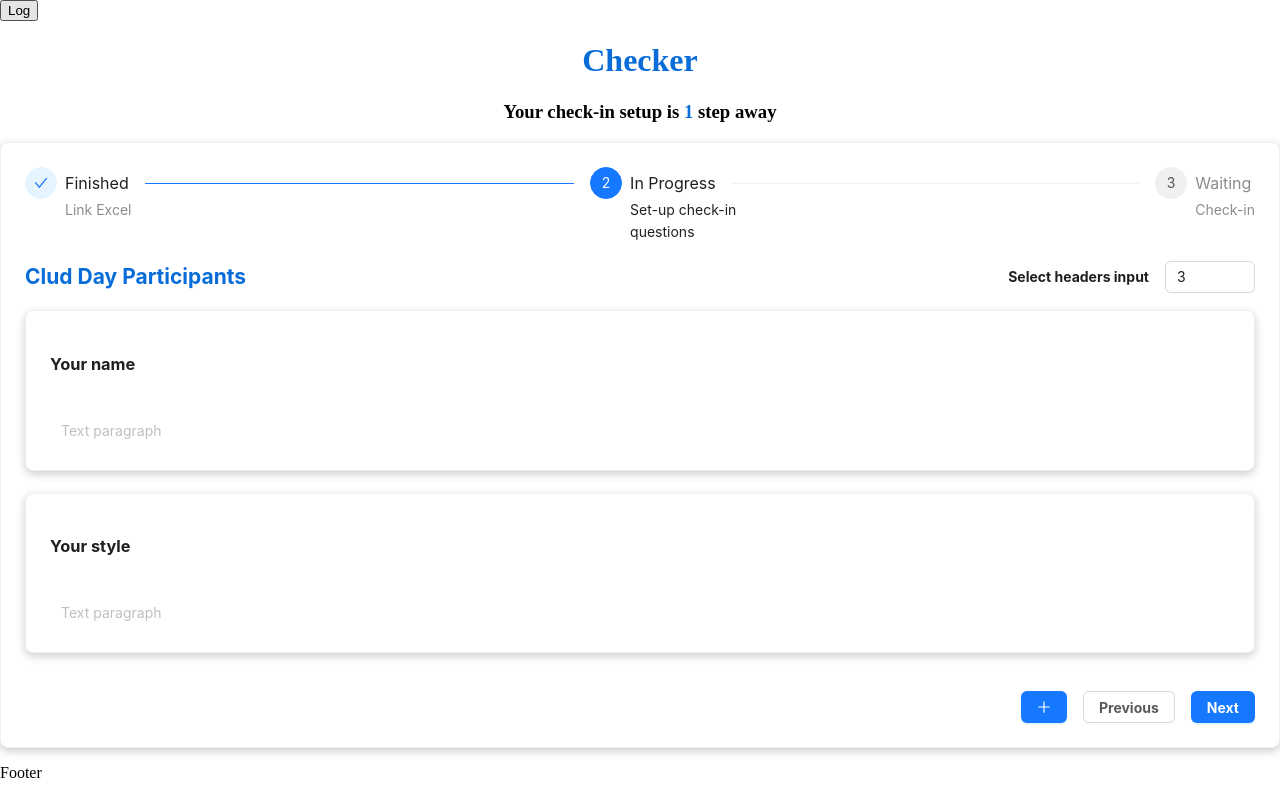
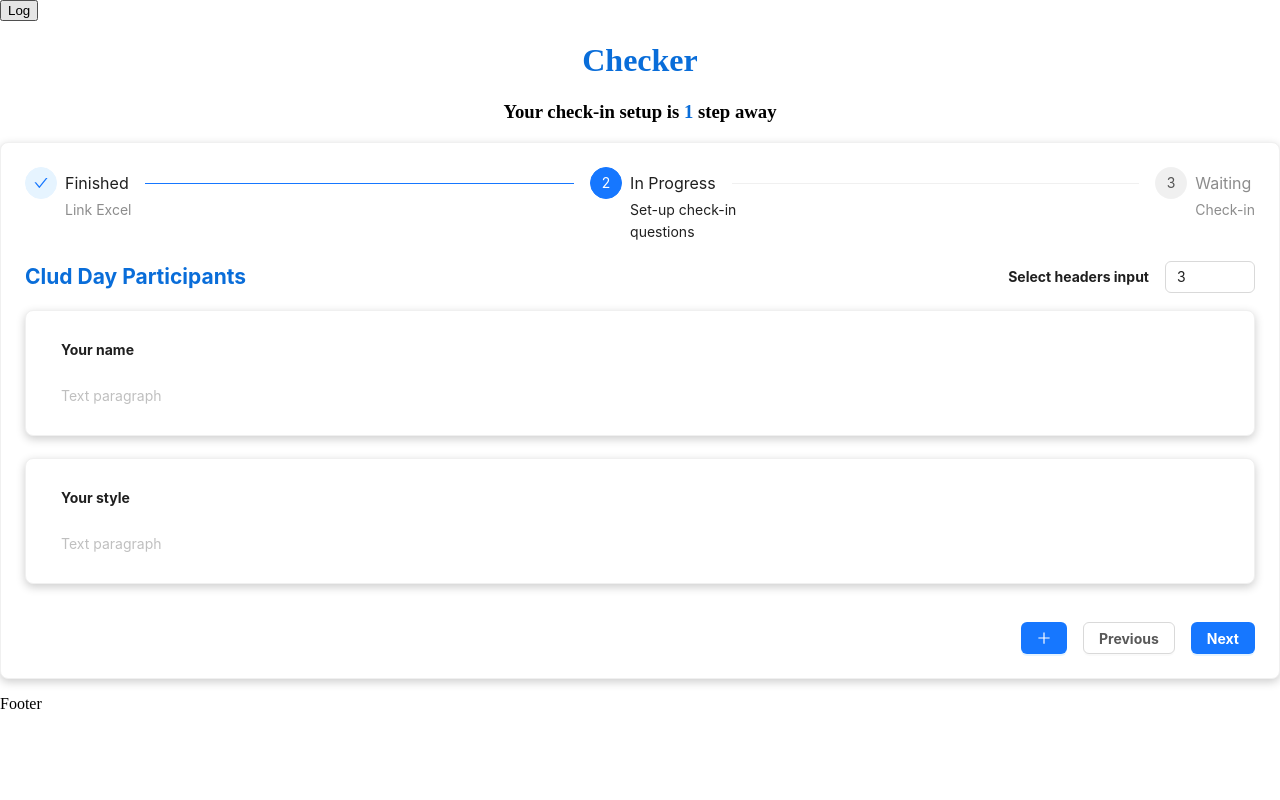
Before and after one commit to RMIT-FinTech-Club/Check-in-System, a Next.js app: page /setup in a window 1280 px wide. Built offline with nearby package versions, Linux system fonts and the light colour scheme.

Commit message:
Add focus input when a question form is edit

```diff
--- a/app/components/QuestionForm.jsx
+++ b/app/components/QuestionForm.jsx
@@ -60,7 +60,8 @@ export default function QuestionForm({
   function handleFocus() {
     if (edit == true) return;
     // inputRef.current.focus({ cursor: "end" });
-    // console.log(inputRef.current);
+    console.log(inputRef.current);
+    inputRef.current.focus();
     changeFocus();
   }
 
@@ -85,8 +86,8 @@ export default function QuestionForm({
           {/* {edit ? ( */}
           <Input
             id={"input" + question.id}
-            // bordered={false}
-            className={`mb-4 mt-0 font-bold w-full ${!edit && "hidden"}`}
+            bordered={edit}
+            className={`mb-4 mt-0 font-bold w-full ${!edit && "h3"}`}
             value={title}
             onChange={(e) => {
               setTitle(e.target.value);
@@ -96,7 +97,7 @@ export default function QuestionForm({
             ref={inputRef}
           ></Input>
           {/* ) : ( */}
-          <h3 className={` ${edit && "hidden"}`}>{title}</h3>
+          {/* <h3 className={` ${edit && "hidden"}`}>{title}</h3> */}
           {/* )} */}
           <br />
           {/* Mapping the type of question to the suitable answering box */}
```
